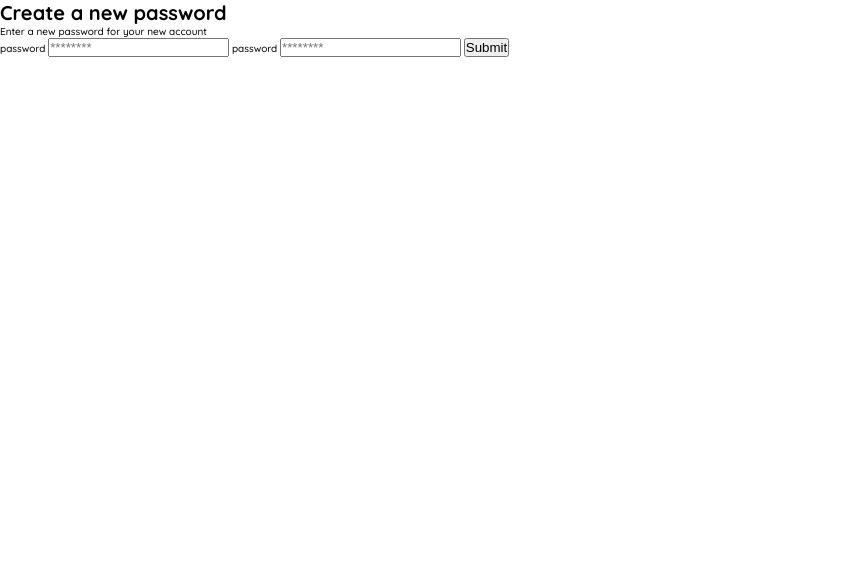
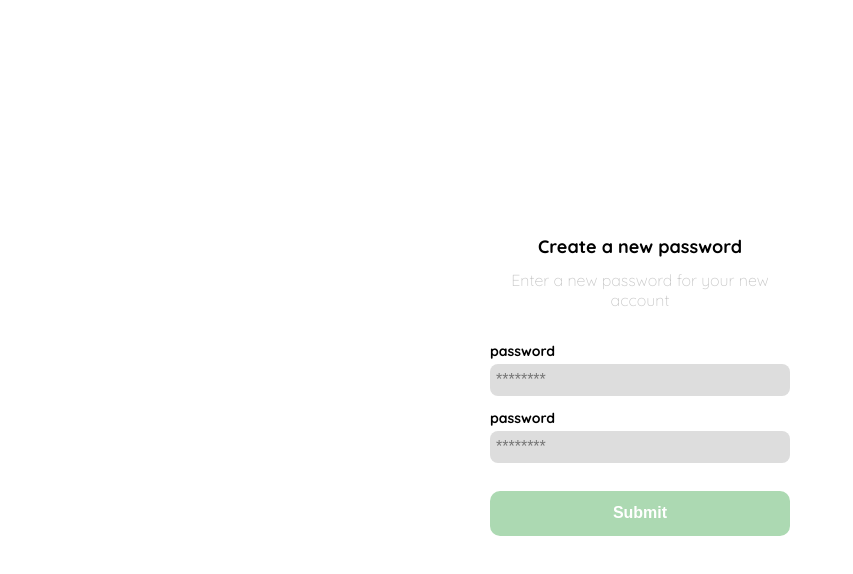
Before and after one commit to JasonPWR/Practica-HTML-CSS-1, a plain HTML site: page index.html in a window 1280 px wide. Shown: the whole page, without its empty margins (0-853 px from the left). Drawn offline with Linux system fonts and the light colour scheme.

Commit message:
Página inicial del login lista

```diff
--- a/index.html
+++ b/index.html
@@ -11,21 +11,23 @@
     <link rel="stylesheet" href="phone.css">
 </head>
 <body>
+    <section>
         <div class="login">
-        <div class="form-container"
-            <img src="" alt="logo">
+            <div class="form-container">
+                <img src="logos/logo_yard_sale.svg" alt="logo" class="logo"/>
                 <h1 class="title">Create a new password</h1>
                 <p class="subtitle">Enter a new password for your new account</p>
                 <form action="/" class="form">
-                <label for="new-password">password</label>
+                    <label for="new-password" class="label">password</label>
                     <input type="password" name="" id="new-passoword" placeholder="********" class="input input-password">
 
-                <label for="new-password">password</label>
+                    <label for="new-password" class="label">password</label>
                     <input type="password" name="" id="new-passoword" placeholder="********" class="input input-password">
 
                     <input type="submit" name="" class="primary-button login-button">
                 </form>
             </div>
         </div>
+    </section>
 </body>
 </html>
--- a/phone.css
+++ b/phone.css
@@ -10,10 +10,88 @@
     --text-input-field: #F7F7F7;
     --dark: #232830;
     --hospital-green: #ACD9B2;
+    --bgcolor-input:#dddddd;
+    --sm: 14px;
+    --md: 16px;
+    --lg: 18px;
 }
 html {
     font-size: 62.5%;
 }
 body{
     font-family: 'Quicksand', sans-serif;
+    margin: 0;
 }
+.login{
+    display: grid;
+    place-items: center;
+    width: 100%;
+    height: 100vh;
+}
+
+.form-container{
+    display: grid;
+    grid-template-rows: auto 1fr auto;
+    width: 300px;
+}
+.form{
+    display: flex;
+    flex-direction: column;
+}
+.logo{
+    width: 150px;
+    margin-bottom: 48px;
+    justify-self: center;
+    display: none;
+}
+.title{
+    font-size: var(--lg);
+    margin-bottom: 12px;
+    text-align: center;
+}
+.subtitle{
+    color: var(--very-light-pink);
+    font-size: var(--md);
+    font-weight: 300;
+    margin-top: 0;
+    margin-bottom: 32px;
+    text-align: center;
+}
+.label{
+    font-size: var(--sm);
+    font-weight: bold;
+    margin-bottom: 4px;
+}
+.input{
+    background-color: var(--bgcolor-input);
+    border: none;
+    border-radius: 8px;
+    height: 32px;
+    font-size: var(--md);
+    padding: 6px;
+    margin-bottom: 13px;
+}
+.primary-button{
+    background-color: var(--hospital-green);
+    border: none;
+    border-radius: 10px;
+    cursor: pointer;
+    width: 100%;
+    height: 45px;
+    font-size: var(--md);
+    font-weight: bold;
+    color: var(--white);
+}
+.login-button{
+    margin-top: 15px;
+    margin-bottom: 30px;
+}
+.primary-button:hover{
+    background-color: #96c99d;
+}
+
+@media (max-width:660){
+    .logo{
+        display: block;
+    }
+}
```
Lines whose indentation alone changed are shown as unchanged.
